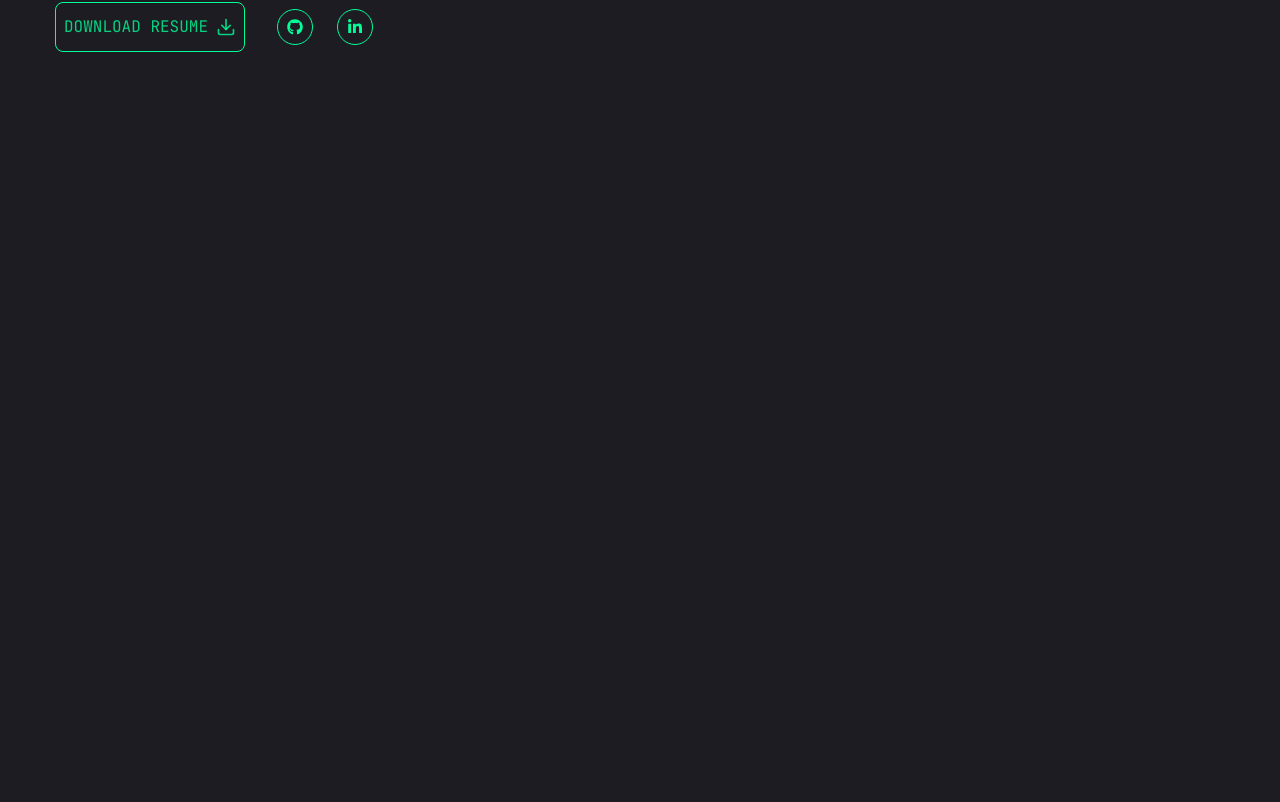
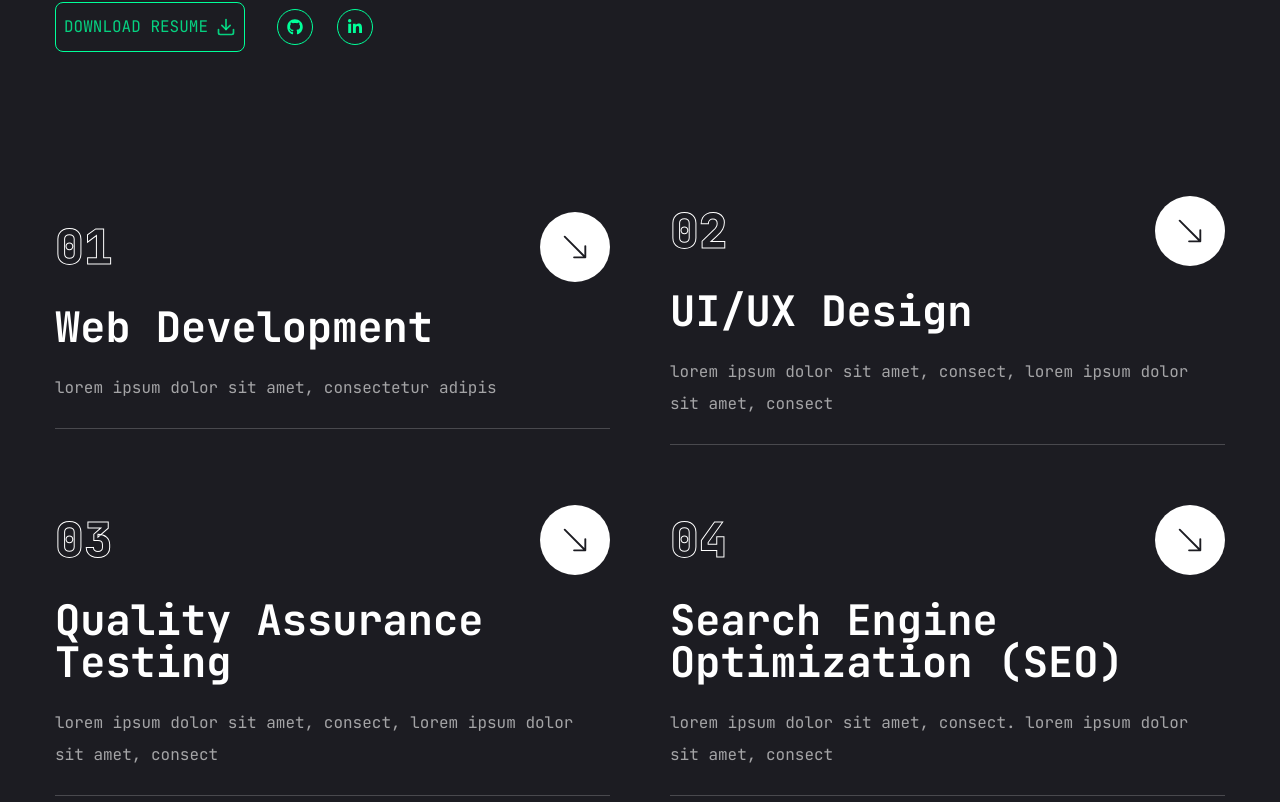
Before and after one commit to jose0-0/personal-site, a Next.js app in the folder personal-site/: page / in a window 1280 px wide. Shown: the part 538-1340 px from the top of the page. Before the commit the page ends 800 px from the top, so only its background shows below. Built offline with nearby package versions, Linux system fonts and the light colour scheme.

Commit message:
built a service section that contains my professional services, content WIP

```diff
--- a/personal-site/app/globals.css
+++ b/personal-site/app/globals.css
@@ -24,9 +24,15 @@
   .h3 {
     @apply text-[20px] xl:text-[24px] leading-[1.1] font-semibold;
   }
+
+  .text-outline {
+    -webkit-text-stroke: 1px #ffffff;
+  }
+
+  .text-outline-hover {
+    -webkit-text-stroke: 1px #00ff99;
+  }
 }
-
-
 
 /* START: General styles */
 .max-width {
@@ -52,4 +58,5 @@
 .custom-btn {
   @apply flex flex-row relative justify-center items-center py-[.5rem] px-[.5rem] outline-none;
 }
+
 /* END: General styles */
--- a/personal-site/app/layout.tsx
+++ b/personal-site/app/layout.tsx
@@ -1,5 +1,5 @@
 import type { Metadata } from "next";
-import { Nav } from '@/components'
+import { Nav, Services } from '@/components'
 import { JetBrains_Mono } from "next/font/google";
 import "./globals.css";
 
@@ -10,8 +10,7 @@
 })
 
 export const metadata: Metadata = {
-  title: "Create Next App",
-  description: "Generated by create next app",
+  title: "JoseLikeCode.dev",
 };
 
 export default function RootLayout({
@@ -26,6 +25,9 @@
       >
         <Nav/>
         {children}
+        <div className='mb-8 xl:mb-0'>
+          <Services />
+        </div>
         </body>
     </html>
   );
--- /dev/null
+++ b/personal-site/components/Services.tsx
@@ -0,0 +1,71 @@
+'use client'
+import { BsArrowDownRight } from 'react-icons/bs'
+import { motion } from 'framer-motion'
+import Link from 'next/link';
+
+const services = [
+    {
+        num: '01',
+        title: 'Web Development',
+        description: 'lorem ipsum dolor sit amet, consectetur adipis',
+        href: ''
+    },
+    {
+        num: '02',
+        title: 'UI/UX Design',
+        description: 'lorem ipsum dolor sit amet, consect, lorem ipsum dolor sit amet, consect',
+        href: ''
+    },
+    {
+        num: '03',
+        title: 'Quality Assurance Testing',
+        description: 'lorem ipsum dolor sit amet, consect, lorem ipsum dolor sit amet, consect',
+        href: ''
+    },
+    {
+        num: '04',
+        title: 'Search Engine Optimization (SEO)',
+        description: 'lorem ipsum dolor sit amet, consect. lorem ipsum dolor sit amet, consect',
+        href: ''
+    },
+]
+
+const Services = () => {
+  return (
+    <section className='flex flex-col justify-center py-12'>
+        <div className='container mx-auto'>
+            <motion.div
+                initial={{ opacity: 0 }}
+                animate={{
+                    opacity: 1,
+                    transition: {delay: 2.4, duration: 0.4, ease: 'easeIn'}
+                }}
+                className='grid grid-cols-1 md:grid-cols-2 gap-[60px]'
+            >
+                {services.map((service, index) => {
+                    return (
+                        <div key={index}
+                        className='flex-1 flex flex-col justify-center gap-6 group'>
+                            {/* top */}
+                            <div className='w-full flex justify-between items-center'>
+                                <div className='text-5xl font-extrabold text-outline text-transparent group-hover:text-outline-hover transition-all duration-500'>{service.num}</div>
+                                <Link href={service.href} className='w-[70px] h-[70px] rounded-full bg-white group-hover:bg-accent transition-all duration-500 flex justify-center items-center hover:-rotate-45'>
+                                    <BsArrowDownRight className='text-primary text-3xl'/>
+                                </Link>
+                            </div>
+                            {/* Heading */}
+                            <h2 className='text-[42px] font-bold leading-none text-white group-hover:text-accent transition-all duration-500'>{service.title}</h2>
+                            {/* description */}
+                            <p className='text-white/60'>{service.description}</p>
+                            {/* border */}
+                            <div className='border-b border-white/20 w-full'></div>
+                        </div>
+                    );
+                })}
+            </motion.div>
+        </div>
+    </section>
+  )
+}
+
+export default Services
--- a/personal-site/components/index.ts
+++ b/personal-site/components/index.ts
@@ -1,9 +1,11 @@
 import Nav from './Nav';
 import CustomButton from './CustomButton';
 import Socials from './Socials';
+import Services from './Services';
 
 export {
     Nav,
     CustomButton,
-    Socials
+    Socials,
+    Services,
 }
--- a/personal-site/package.json
+++ b/personal-site/package.json
@@ -9,6 +9,7 @@
     "lint": "next lint"
   },
   "dependencies": {
+    "framer-motion": "^11.2.10",
     "next": "14.2.3",
     "react": "^18",
     "react-dom": "^18",
```
Also changed, not shown: 1 other file (tests, documents, lock files or other folders).
